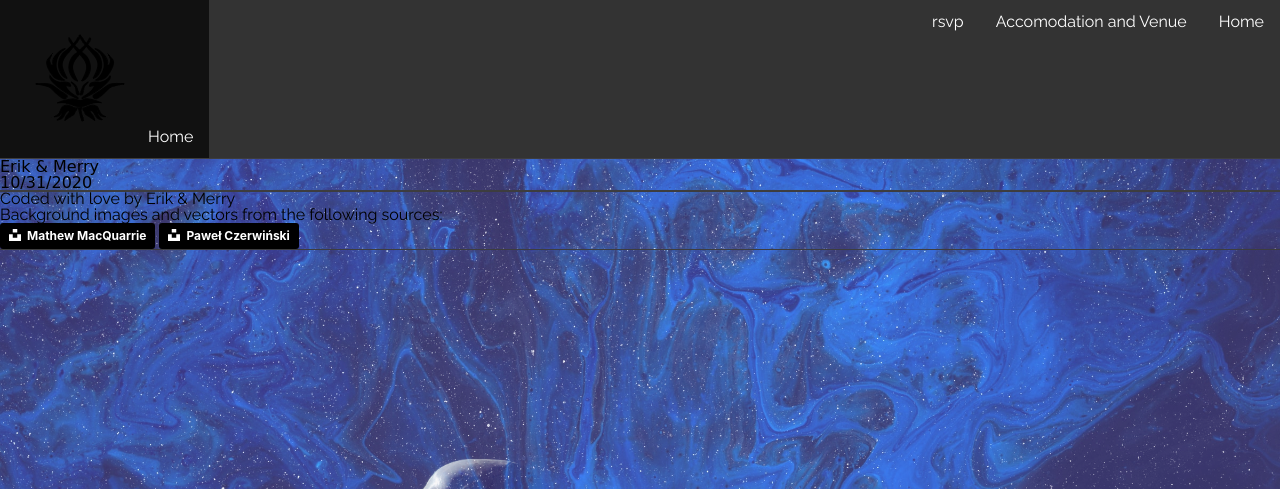
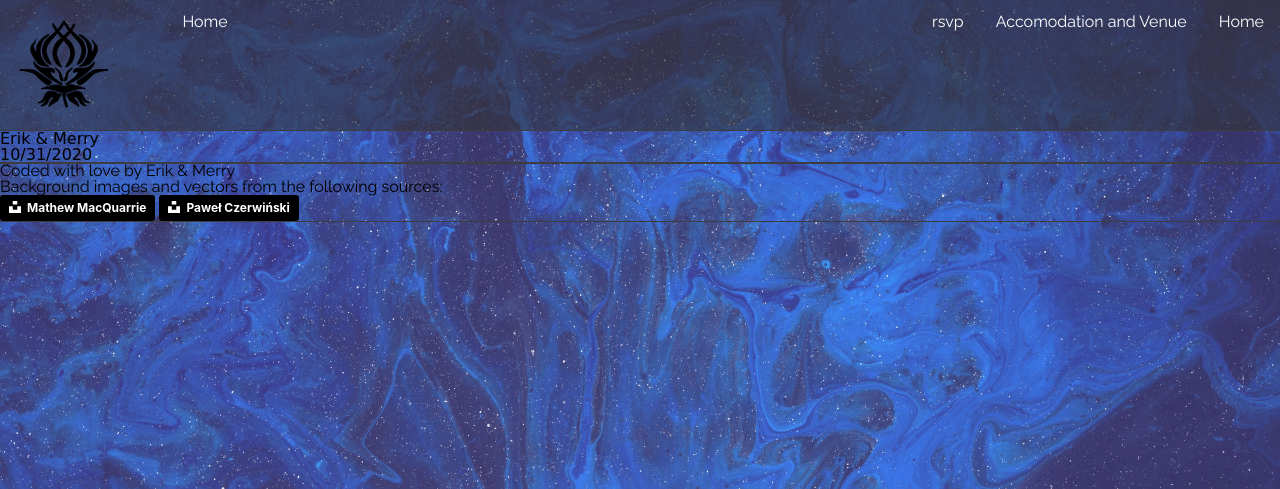
Before and after one commit to endere/merrik-wedding, a Flask app: page / in a window 1280 px wide. Shown: the top 489 px of the page. Run offline with Flask 2, Linux system fonts and the light colour scheme; some web fonts are replaced.

Commit message:
working on headder

```diff
--- a/wedding_site/static/templates/css/core.css
+++ b/wedding_site/static/templates/css/core.css
@@ -8,7 +8,7 @@ body{
     background-color: rgb(38, 38, 92);
     background-size: cover;
     background-repeat: no-repeat;
-    background-attachment: scroll;
+    background-attachment: fixed;
     background-blend-mode: screen;
 }
 
--- a/wedding_site/static/templates/css/index.css
+++ b/wedding_site/static/templates/css/index.css
@@ -3,11 +3,15 @@ ul {
   margin: 0;
   padding: 0;
   overflow: hidden;
-  background-color: #333;
+  background-color: rgba(51, 51, 51, 0.555);
 }
 
 li {
   float: left;
+}
+
+li:first-child{
+  padding-right: 3vw;
 }
 
 li a {
@@ -19,12 +23,20 @@ li a {
 }
 
 /* Change the link color to #111 (black) on hover */
-li a:hover {
+/* li a:hover {
   background-color: #111;
+} */
+
+.page-title{
+  padding-top: 0vh, 0vh;
 }
 
 .nav-item {
 	float: right;
+}
+
+.nav-item:hover{
+  background-color: #111;
 }
 /*
 
--- a/wedding_site/static/templates/layout.html
+++ b/wedding_site/static/templates/layout.html
@@ -18,9 +18,10 @@
         <!--================Header Menu Area =================-->
 
 							<ul class="menu_nav">
-                                <li>
-                                <a><img src="img/logo.png" alt="">{% block title %}
-                            {% endblock %}</a></li>
+                                <li> <img src="img/logo.png" alt="A rosette logo from The Noun Project."> </li>
+                                <li class="page-title">
+                                <a> {% block title %}
+                                    {% endblock %}</a></li>
 								<li class="nav-item"><a class="nav-link" href="/">Home</a></li>
 								<li class="nav-item"><a class="nav-link" href="/venue">Accomodation and Venue</a></li>
                                 <li class="nav-item"><a class="nav-link" href="/rsvp">rsvp</a></li>
```
